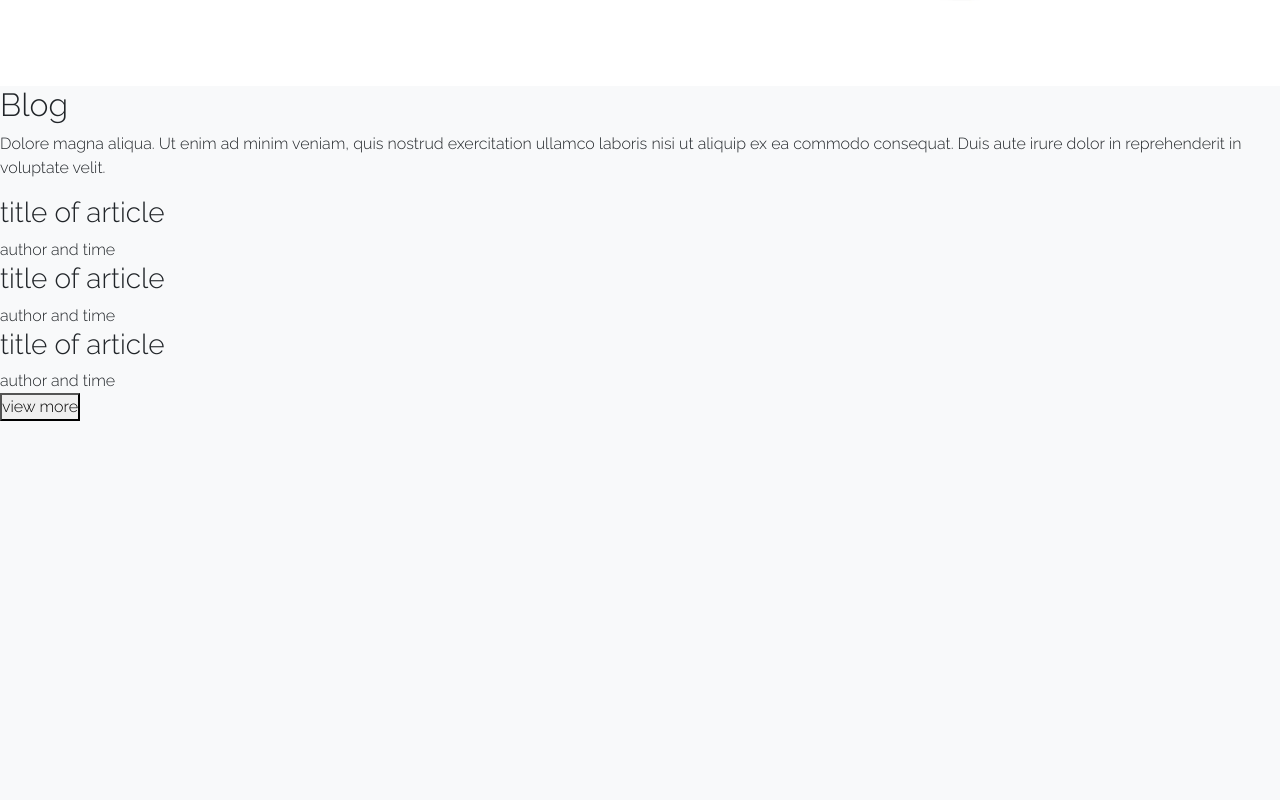
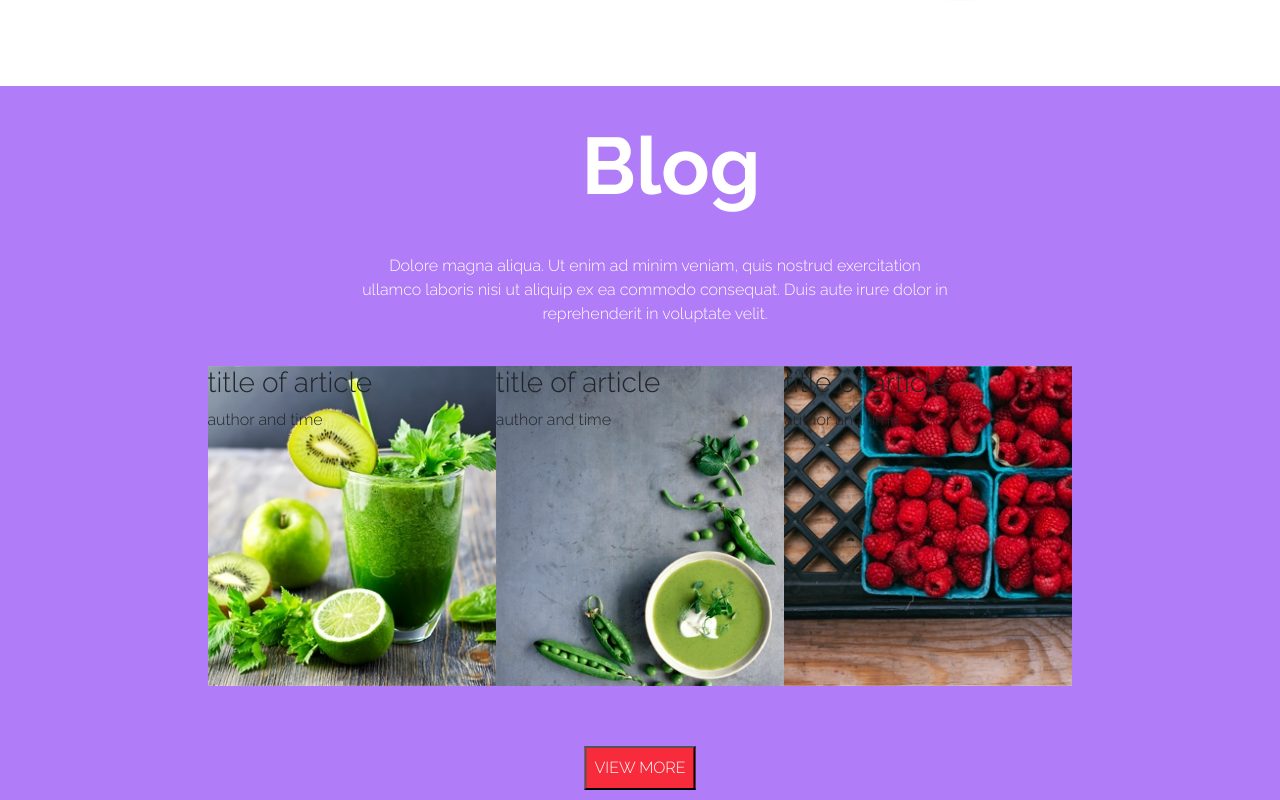
Before and after one commit to kNowakowska/challenge2, a plain HTML site: page index.html in a window 1280 px wide. Shown: the part 3920-4720 px from the top of the page. Drawn offline with nearby package versions, Linux system fonts and the light colour scheme.

Commit message:
style blog section: title, description, button and background; to do: articles to style and add needed elements

```diff
--- a/index.html
+++ b/index.html
@@ -120,26 +120,35 @@
                 </div>
             </section>
 
-            <section class="blog" id="blog">
-                <h2>Blog</h2>
-                <p>Dolore magna aliqua. Ut enim ad minim veniam, quis nostrud exercitation
+            <section class="blog col-12" id="blog">
+                <div class="container h-100">
+                    <div class="row col-10 offset-1 h-100">
+                        <h2 class="m-3 text-center w-100">Blog</h2>
+                        <p class="col-8 offset-2 text-center my-2 ">Dolore magna aliqua. Ut enim ad minim veniam, quis nostrud exercitation
                             ullamco laboris nisi ut aliquip ex ea commodo consequat. Duis aute irure dolor in reprehenderit in voluptate velit.</p>
-                    <div class="article">
+                        <div class="articles container col-12">
+                            <div class="row h-100 col-12 gutters">
+                                <article class="col-4 p-0" id="article-1">
                                     <div class="date"></div>
                                     <h3>title of article</h3>
                                     <div class="author">author and time</div>
-                    </div>
-                    <div class="article">
+                                </article>
+                                <article class="col-4 p-0" id="article-2">
                                     <div class="date"></div>
                                     <h3>title of article</h3>
                                     <div class="author">author and time</div>
-                    </div>
-                    <div class="article">
+                                </article>
+                                <article class="col-4 p-0" id="article-3">
                                     <div class="date"></div>
                                     <h3>title of article</h3>
                                     <div class="author">author and time</div>
+                                </article>
                             </div>
-                    <button>view more</button>
+                        </div>
+                        <button class="p-2 my-3 text-center">view more</button>
+                    </div>
+                </div>
+
             </section>
 
             <section class="contact" id="contact">
--- a/style/style.css
+++ b/style/style.css
@@ -11,6 +11,10 @@
 }
 section{
     height: 90vh;
+}
+
+button:focus{
+    outline: none;
 }
 
 
@@ -194,6 +198,63 @@ body{
     color: white;
 }
 
+/* Blog section */
+
+.blog{
+    height: 100vh;
+    background-color: #b07cf7;
+}
+
+.blog .row{
+    position: relative;
+}
+.blog h2{
+    position: absolute;
+    top: 2%;
+    font-size: 80px;
+    color: white;
+    font-weight: 700;
+    text-transform: capitalize;
+}
+
+.blog p{
+    position: absolute;
+    top: 20%;
+    color: white;
+}
+
+.blog button{
+    position: absolute;
+    bottom: 10%;
+    left: 50%;
+    transform: translateX(-50%);
+    background-color: #f72b3b;
+    color: white;
+    text-transform: uppercase;
+}
+.blog .articles{
+    position: absolute;
+    top: 35%;
+    height: 40%;
+}
+.blog .articles article{
+
+    background-position: center;
+    background-size: cover;
+}
+
+
+.blog .articles #article-1{
+    background-image: url("../img/img-3.jpg");
+}
+
+.blog .articles #article-2{
+    background-image: url("../img/img-2.jpg");
+}
+
+.blog .articles #article-3{
+    background-image: url("../img/img-1.jpg");
+}
 
 /* Media Queries */
 
```
Lines whose indentation alone changed are shown as unchanged.
